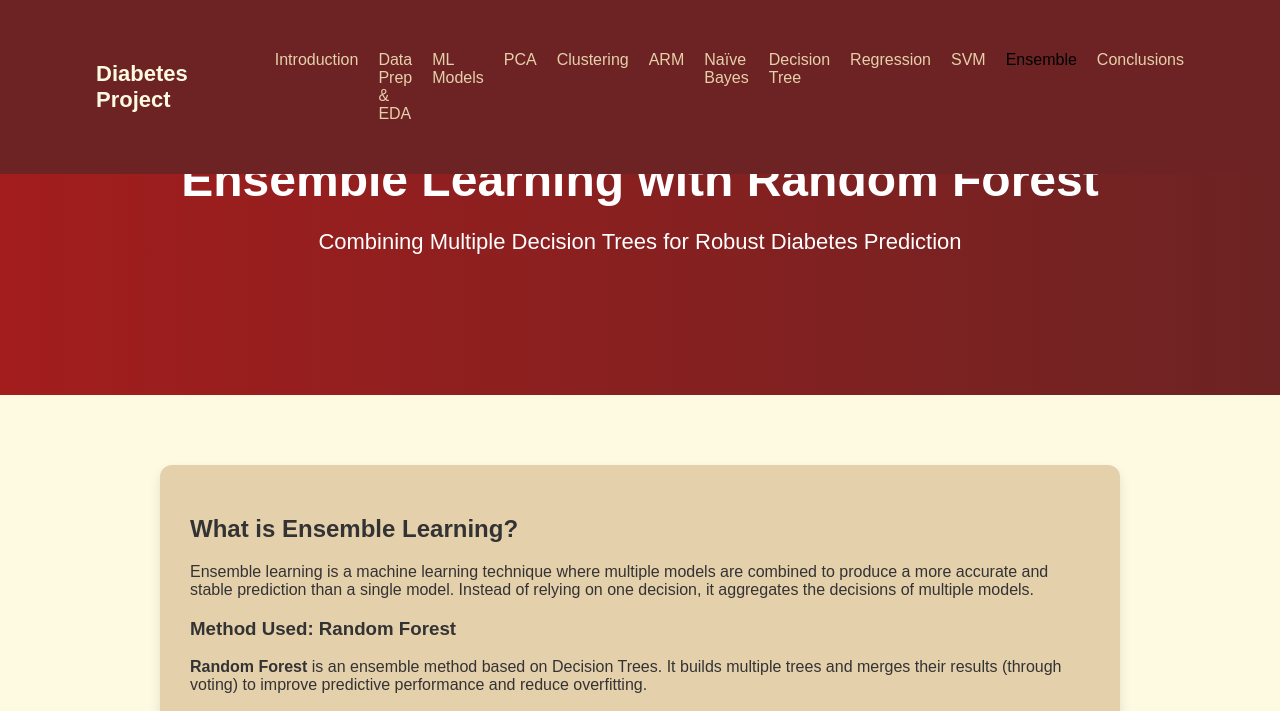
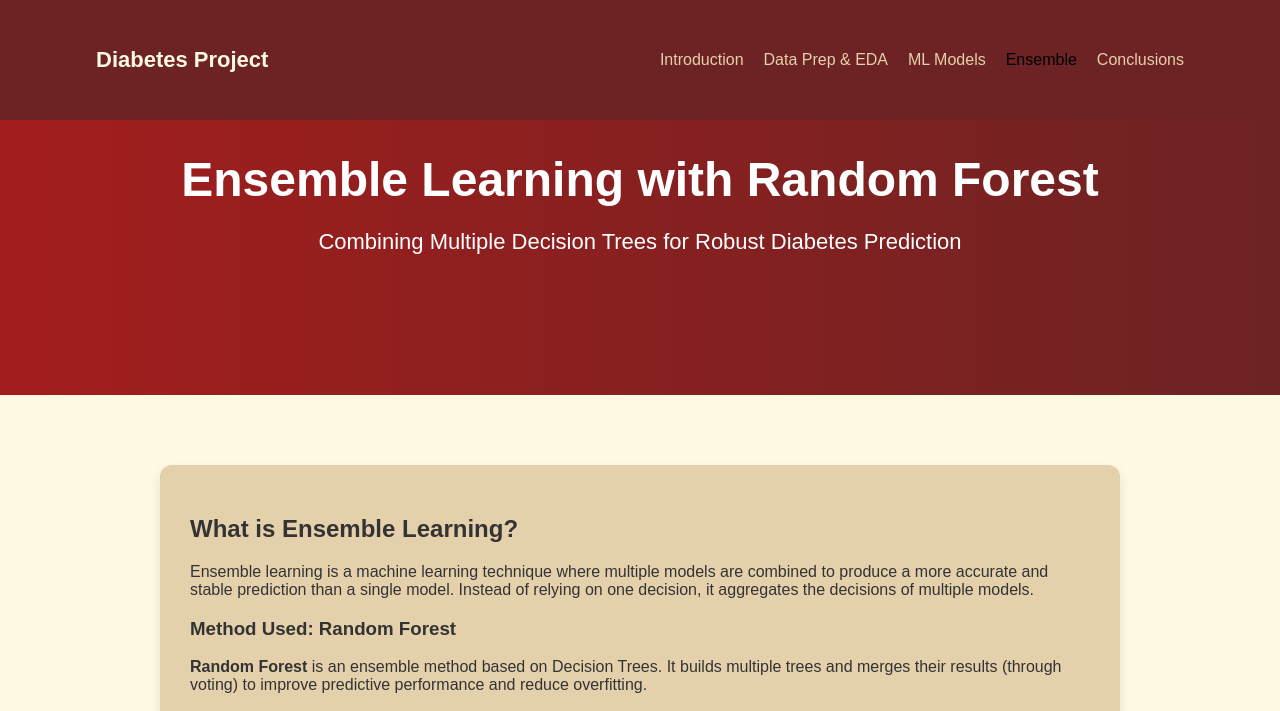
Before and after one commit to rohanjain11/diabetes-project, a plain HTML site: page pages/ensemble.html in a window 1280 px wide. Shown: the top 711 px of the page. Drawn offline with Linux system fonts and the light colour scheme.

Commit message:
final submission

```diff
--- a/pages/ensemble.html
+++ b/pages/ensemble.html
@@ -17,13 +17,6 @@
       <li><a href="introduction.html">Introduction</a></li>
       <li><a href="data_prep.html">Data Prep & EDA</a></li>
       <li><a href="models.html">ML Models</a></li>
-      <li><a href="pca.html">PCA</a></li>
-      <li><a href="clustering.html">Clustering</a></li>
-      <li><a href="arm.html">ARM</a></li>
-      <li><a href="naivebayes.html">Naïve Bayes</a></li>
-      <li><a href="decisiontree.html">Decision Tree</a></li>
-      <li><a href="regression.html">Regression</a></li>
-      <li><a href="svm.html">SVM</a></li>
       <li><a href="ensemble.html" class="active">Ensemble</a></li>
       <li><a href="conclusions.html">Conclusions</a></li>
     </ul>
```
Also changed, not shown: pages/arm.html (+0 -2 lines), pages/clustering.html (+0 -2 lines), pages/conclusions.html (+1 -1 lines), pages/introduction.html (+0 -1 lines), pages/models.html (+0 -1 lines), pages/naivebayes.html (+0 -5 lines), pages/pca.html (+0 -2 lines), pages/regression.html (+0 -5 lines), pages/svm.html (+1 -6 lines), images/conclusion.jpeg (added), images/svm2.png (added).
